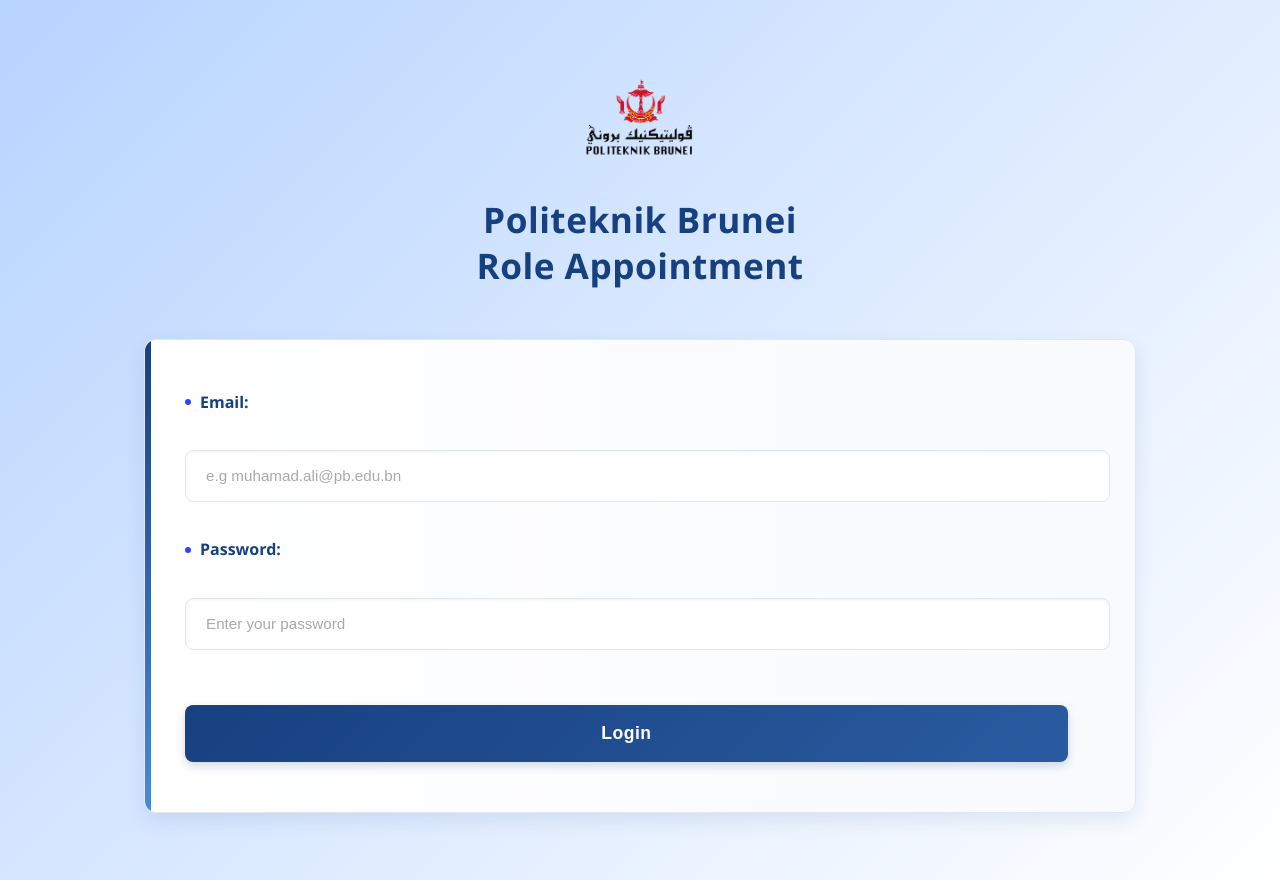
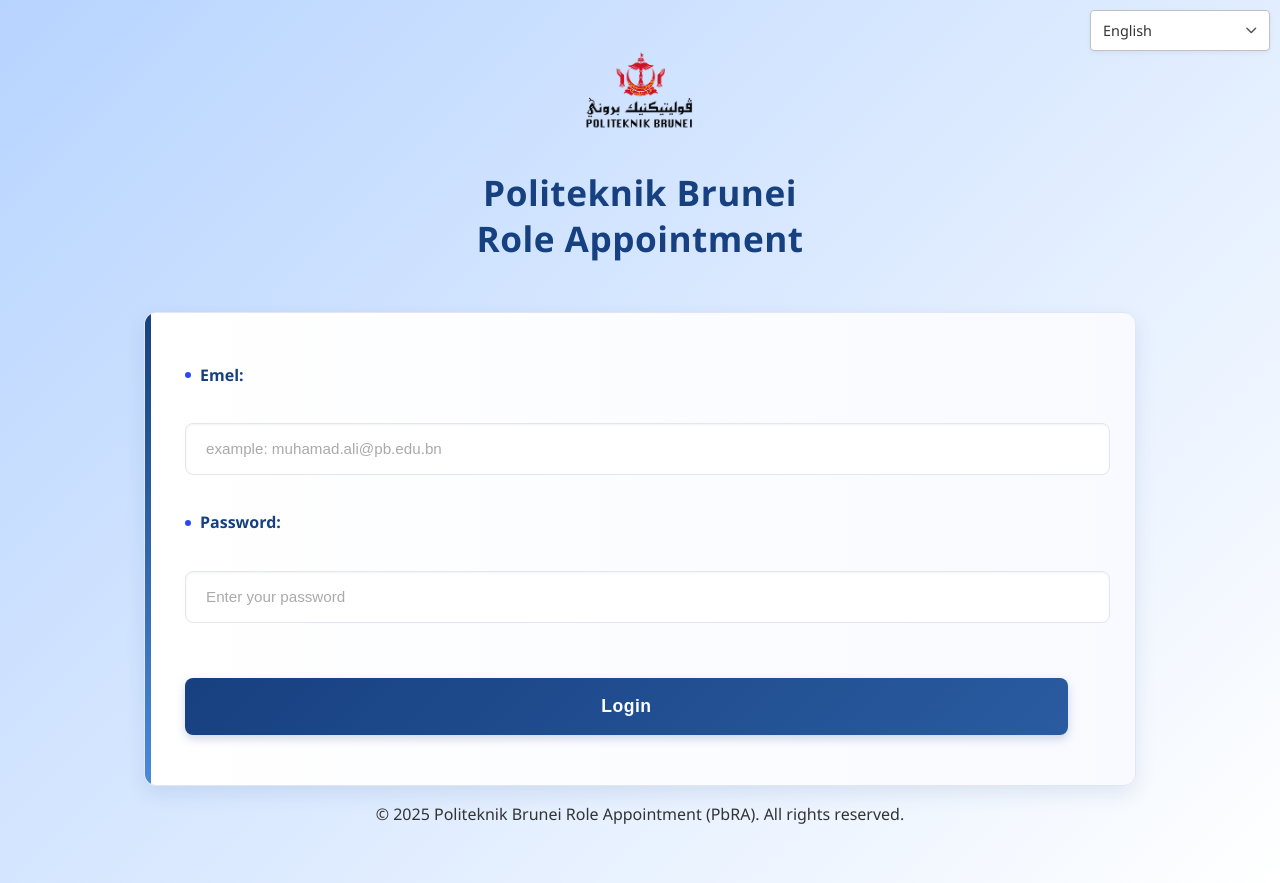
Before and after one commit to Norsyahmin/PBRA, a PHP site: page /login/login.php in a window 1280 px wide. Run offline with PHP 8.4, Linux system fonts and the light colour scheme; tables that the repository leaves empty or names only in its code hold one stand-in row (values such as "Sample post"); a stand-in replaces the project's code that opens the database connection.

Commit message:
Add language setup and localization support to login page

```diff
--- /dev/null
+++ b/includes/language_setup.php
@@ -0,0 +1,44 @@
+<?php
+// This file contains the shared language setup logic and get_text function.
+
+if (session_status() === PHP_SESSION_NONE) {
+    session_start();
+}
+
+// Make sure your database connection is available if needed by get_text or other parts.
+// However, get_text itself doesn't need it.
+// We'll assume mypbra_connect.php is included where this file is included.
+
+// Language Definitions
+$supported_languages = [
+    'en' => ['name' => 'English'],
+    'ms' => ['name' => 'Bahasa Melayu']
+];
+$default_language = 'en';
+
+// Determine Current Language
+if (isset($_GET['lang']) && array_key_exists($_GET['lang'], $supported_languages)) {
+    $_SESSION['language'] = $_GET['lang'];
+} elseif (!isset($_SESSION['language']) || !array_key_exists($_SESSION['language'], $supported_languages)) {
+    $_SESSION['language'] = $default_language;
+}
+$current_language = $_SESSION['language'];
+
+// Include Language File
+$lang_file = __DIR__ . '/../languages/' . $current_language . '.php';
+if (file_exists($lang_file)) {
+    include $lang_file;
+} else {
+    // Fallback to English if the specific language file doesn't exist
+    include __DIR__ . '/../languages/en.php';
+}
+
+// Language Text Retrieval Function
+if (!function_exists('get_text')) { // Prevent redeclaration if somehow included twice
+    function get_text($key, $default = '')
+    {
+        global $current_language;
+        global $$current_language; // This assumes your language files define variables like $en, $ms
+        return isset($$current_language[$key]) ? $$current_language[$key] : $default;
+    }
+}
--- a/login/login.php
+++ b/login/login.php
@@ -1,6 +1,7 @@
 <?php
 session_start();
 include '../mypbra_connect.php';
+include_once '../includes/language_setup.php';
 
 $error_message = "";
 if (isset($_SESSION['login_error'])) {
@@ -11,8 +12,8 @@
 $has_pending_reports = false;
 $user_id = $_SESSION['id'] ?? 0;
 
-// FIXED QUERY (remove status if it doesn't exist)
 $stmt = $conn->prepare("SELECT COUNT(*) FROM reports WHERE report_to = ?");
+if ($stmt) {
     $stmt->bind_param("i", $user_id);
     $stmt->execute();
     $stmt->bind_result($count);
@@ -20,31 +21,151 @@
         $has_pending_reports = true;
     }
     $stmt->close();
+}
 ?>
 
 
 <!DOCTYPE html>
-<html lang="en">
+<html lang="<?= htmlspecialchars($current_language); ?>">
+
 <head>
     <meta charset="UTF-8">
     <meta name="viewport" content="width=device-width, initial-scale=1.0">
-    <title>Login</title>
+    <title><?= get_text('login_title', 'Login'); ?></title>
     <link rel="stylesheet" href="login.css">
+    <!-- Include Font Awesome CSS -->
+    <link rel="stylesheet" href="https://cdnjs.cloudflare.com/ajax/libs/font-awesome/6.5.0/css/all.min.css">
+    <style>
+        /* CSS for the Language Selector with Dropdown (Mimicking the image) */
+        .language-switcher-container {
+            position: absolute;
+            top: 10px;
+            right: 10px;
+            z-index: 1000;
+            font-family: "Segoe UI", "Helvetica Neue", Arial, sans-serif;
+            /* Ensure consistent font */
+        }
+
+        /* Styling for the dropdown trigger (the visible select box) */
+        .language-trigger {
+            display: flex;
+            align-items: center;
+            justify-content: space-between;
+            /* Distribute space between text and arrow */
+            width: 180px;
+            /* Fixed width for the dropdown trigger */
+            padding: 8px 12px;
+            /* Padding inside the trigger */
+            border: 1px solid #c0c0c0;
+            /* Border from the image */
+            border-radius: 4px;
+            /* Rounded corners */
+            background-color: white;
+            cursor: pointer;
+            color: #333;
+            font-size: 0.9em;
+            /* Font size for the displayed text */
+            transition: all 0.2s ease-in-out;
+            box-shadow: 0 2px 5px rgba(0, 0, 0, 0.05);
+            box-sizing: border-box;
+            /* Include padding and border in width */
+        }
+
+        .language-trigger:hover {
+            border-color: #007bff;
+            /* Blue border on hover */
+            box-shadow: 0 0 0 2px rgba(0, 123, 255, 0.2);
+            /* Light blue shadow on hover */
+        }
+
+        .language-trigger .arrow-icon {
+            margin-left: 10px;
+            /* Space between text and arrow */
+            font-size: 0.8em;
+            /* Smaller arrow icon */
+            color: #555;
+            /* Darker arrow color */
+        }
+
+        /* Styles to mimic the dropdown list from the image */
+        .language-dropdown {
+            display: none;
+            position: absolute;
+            top: calc(100% + 5px);
+            /* Position below the trigger with a small gap */
+            right: 0;
+            /* Align to the right of the trigger */
+            background-color: white;
+            border: 1px solid #c0c0c0;
+            border-radius: 4px;
+            box-shadow: 0 4px 10px rgba(0, 0, 0, 0.15);
+            min-width: 180px;
+            /* Match trigger width */
+            padding: 0;
+            overflow: hidden;
+            list-style: none;
+            margin: 0;
+            box-sizing: border-box;
+            /* Include padding and border in width */
+        }
+
+        .language-dropdown.show {
+            display: block;
+        }
+
+        .language-dropdown a {
+            display: block;
+            padding: 8px 15px;
+            text-decoration: none;
+            color: #333;
+            font-size: 0.9em;
+            transition: background-color 0.1s ease-in-out;
+            white-space: nowrap;
+        }
+
+        .language-dropdown a:hover {
+            background-color: #e6f7ff;
+            color: #007bff;
+        }
+
+        .language-dropdown a.active {
+            background-color: #e0f2ff;
+            color: #007bff;
+            font-weight: bold;
+        }
+    </style>
 </head>
+
 <body>
-    <img src="images/pbralogo.png" alt="PbRa Logo" width="250" height="100"/>
-    <h1>Politeknik Brunei <br> Role Appointment</h1>
+    <div class="language-switcher-container">
+        <div class="language-trigger" id="languageTrigger">
+            <span><?= htmlspecialchars($supported_languages[$current_language]['name']); ?></span>
+            <i class="fas fa-chevron-down arrow-icon"></i>
+            <!-- Changed icon to a down arrow -->
+        </div>
+
+        <div class="language-dropdown" id="languageDropdown">
+            <?php foreach ($supported_languages as $code => $data) : ?>
+                <a href="?lang=<?= htmlspecialchars($code); ?>"
+                    class="<?= ($code === $current_language) ? 'active' : ''; ?>">
+                    <?= htmlspecialchars($data['name']); ?>
+                </a>
+            <?php endforeach; ?>
+        </div>
+    </div>
+
+    <img src="images/pbralogo.png" alt="PbRa Logo" width="250" height="100" />
+    <h1><?= get_text('page_title', 'Politeknik Brunei <br> Role Appointment'); ?></h1>
 
     <div class="container">
         <div class="login-form">
             <form action="process_login.php" method="post">
-                <label for="email">Email: </label>
-                <input type="email" id="email" name="email" placeholder="e.g muhamad.ali@pb.edu.bn" required>
+                <label for="email"><?= get_text('email_label', 'Email:'); ?> </label>
+                <input type="email" id="email" name="email" placeholder="<?= get_text('email_placeholder', 'e.g muhamad.ali@pb.edu.bn'); ?>" required>
 
-                <label for="password">Password: </label>
-                <input type="password" id="password" name="password" placeholder="Enter your password" required>
+                <label for="password"><?= get_text('password_label', 'Password:'); ?> </label>
+                <input type="password" id="password" name="password" placeholder="<?= get_text('password_placeholder', 'Enter your password'); ?>" required>
 
-                <!-- Error Message Display -->
                 <!-- Error Message Display -->
                 <?php if (!empty($error_message)) : ?>
                     <div class="error-message">
@@ -52,10 +173,33 @@
                     </div>
                 <?php endif; ?>
 
-
-                <button type="submit">Login</button>
+                <button type="submit"><?= get_text('login_button', 'Login'); ?></button>
             </form>
         </div>
     </div>
+
+    <footer>
+        <p>&copy; 2025 Politeknik Brunei Role Appointment (PbRA). All rights reserved.</p>
+    </footer>
+
+    <script>
+        document.addEventListener('DOMContentLoaded', function() {
+            const languageTrigger = document.getElementById('languageTrigger');
+            const languageDropdown = document.getElementById('languageDropdown');
+
+            languageTrigger.addEventListener('click', function(event) {
+                languageDropdown.classList.toggle('show');
+                event.stopPropagation(); // Prevent click from bubbling up and closing immediately
+            });
+
+            // Close dropdown if clicked outside
+            document.addEventListener('click', function(event) {
+                if (!languageDropdown.contains(event.target) && !languageTrigger.contains(event.target)) {
+                    languageDropdown.classList.remove('show');
+                }
+            });
+        });
+    </script>
 </body>
+
 </html>
```
Lines whose indentation alone changed are shown as unchanged.
